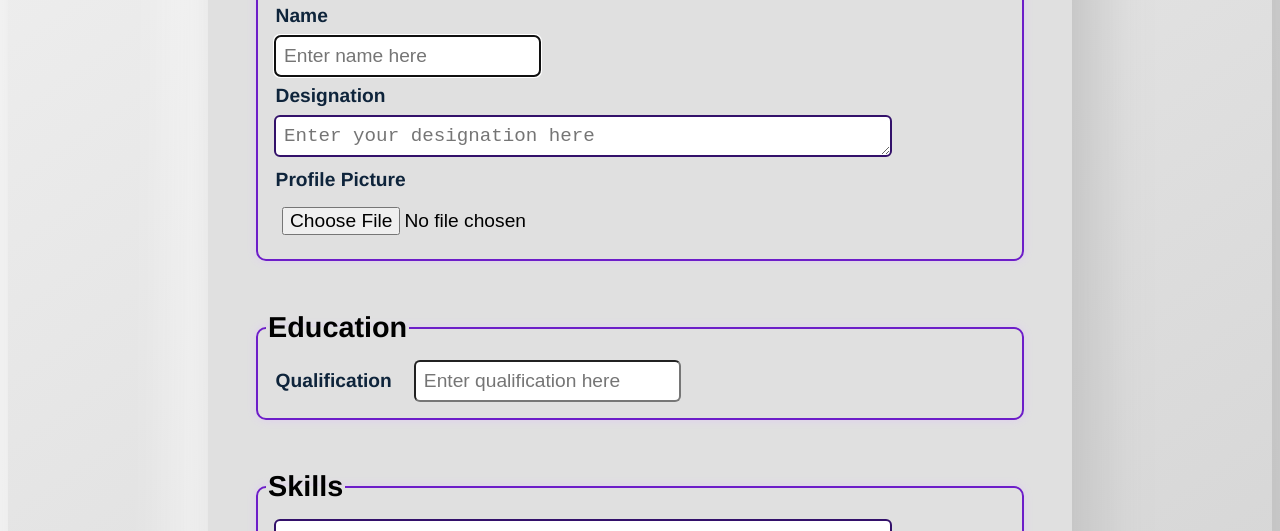
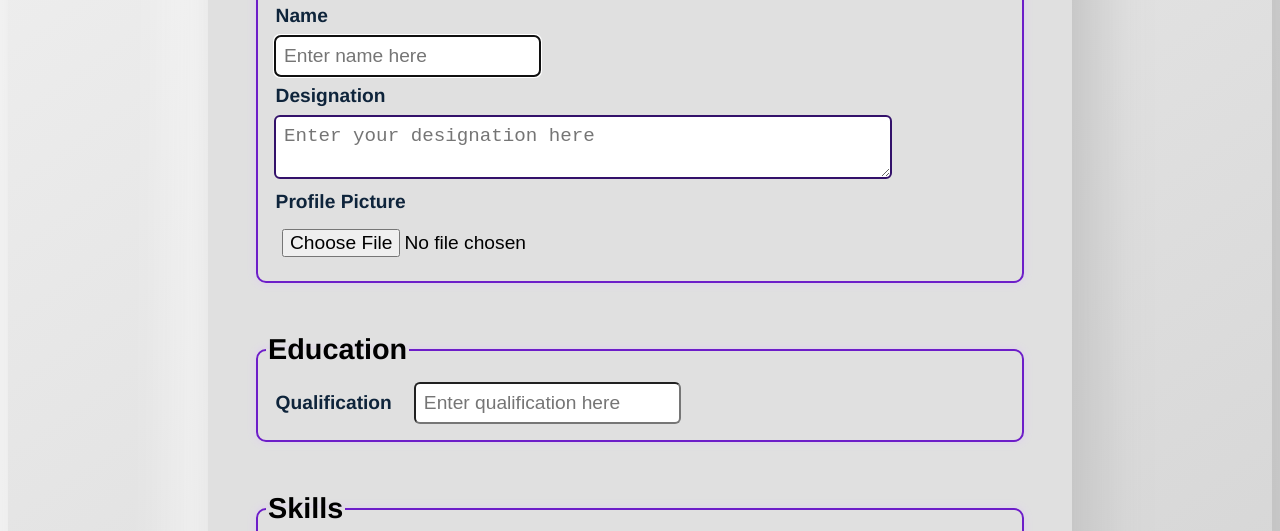
Before and after one commit to Yusra-Saleem/GIAIC-Hackathon-project-3-4-5, a plain HTML site: page index.html in a window 1280 px wide. Shown: the part 218-749 px from the top of the page. Drawn offline with Linux system fonts and the light colour scheme.

Commit message:
index.html

```diff
--- a/index.html
+++ b/index.html
@@ -29,7 +29,7 @@
           <textarea
             name="introduction"
             cols="30"
-            rows="1"
+            rows="2"
             placeholder="Enter your designation here"
           ></textarea>
           <br />
```
